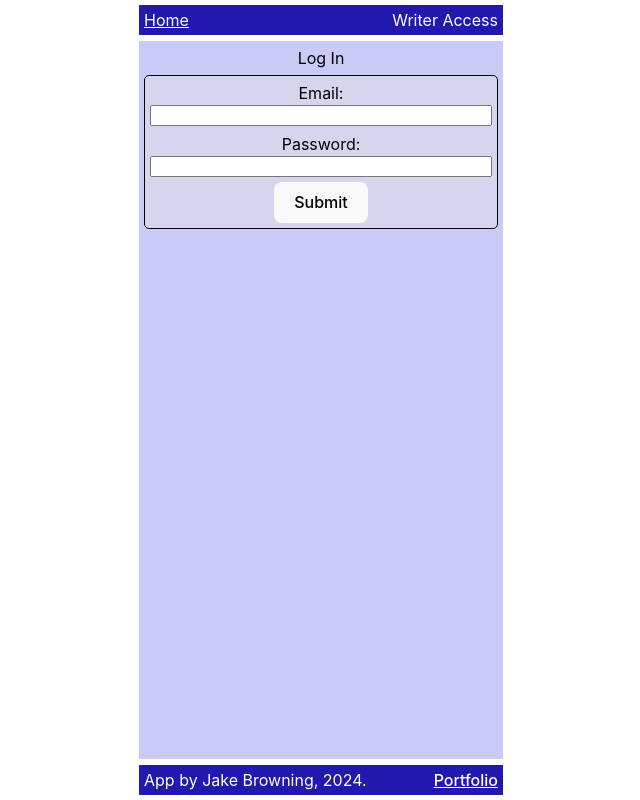
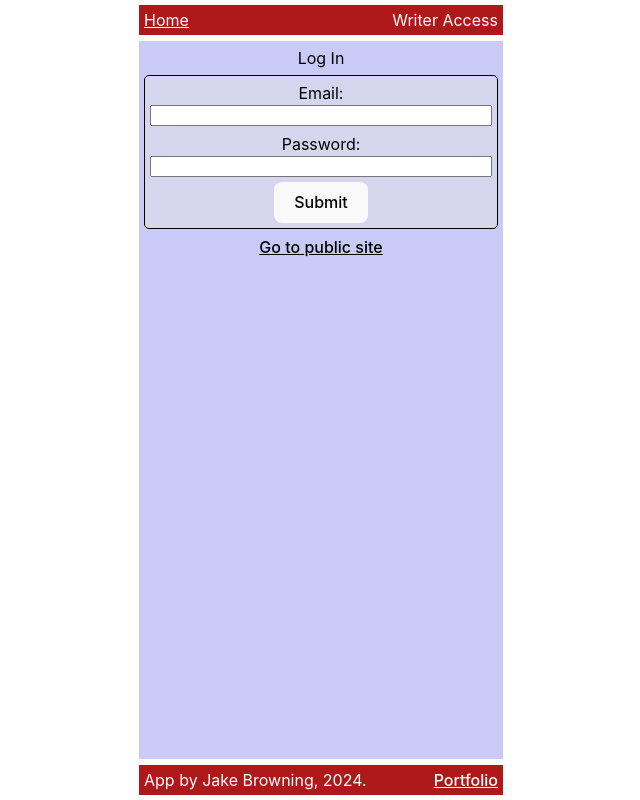
Before and after one commit to JakeBrowning90/blog-private-frontend, a React (Vite) app: page / in a window 1280 px wide. Shown: the whole page, without its empty margins (319-959 px from the left). Built offline with nearby package versions, Linux system fonts and the light colour scheme.

Commit message:
Add link to public site

```diff
--- a/src/App.css
+++ b/src/App.css
@@ -48,8 +48,13 @@
 }
 
 /* My styles */
-a, .navWord {
- text-decoration: underline;
+a,
+.navWord {
+  text-decoration: underline;
+}
+
+.bodyLink {
+  color: black;
 }
 
 button {
@@ -70,7 +75,9 @@ nav {
 
 header,
 footer {
-  background-color: rgba(11, 0, 166, 0.905);
+  /* background-color: rgba(11, 0, 166, 0.905); */
+  background-color: rgba(166, 0, 0, 0.905);
+
   color: white;
   justify-content: space-between;
   align-items: center;
--- a/src/components/LoginScreen.jsx
+++ b/src/components/LoginScreen.jsx
@@ -68,6 +68,13 @@ function LoginScreen({
         </label>
         <button>Submit</button>
       </form>
+      <a
+        className="navWord bodyLink"
+        href="https://blog-public-frontend.fly.dev/"
+        target="_blank"
+      >
+        Go to public site
+      </a>
     </div>
   );
 }
```
